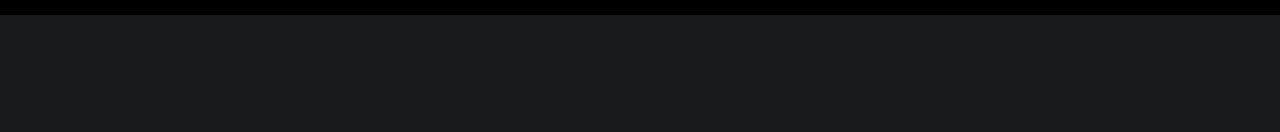
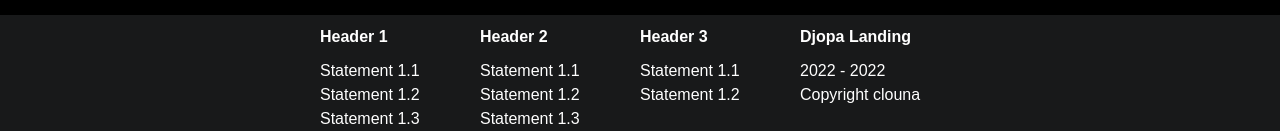
Before and after one commit to M3RCURRRY/landing, a plain HTML site: page index.html in a window 1280 px wide. Shown: the part 1945-2077 px from the top of the page. Drawn offline with Linux system fonts and the light colour scheme; a web font is replaced by a local one.

Commit message:
Finished footer

```diff
--- a/index.css
+++ b/index.css
@@ -268,8 +268,10 @@ header {
 }
 
 footer {
+  display: flex;
+  flex-direction: row;
   width: 100%;
-  height: 15vh;
+  height: auto;
   background-color: #18191A;
 }
 
@@ -279,6 +281,22 @@ footer {
 }
 
 .footer-container {
+  display: flex;
+  flex-direction: row;
   width: 50%;
   height: 100%;
 }
+
+.footer-topic {
+  display: flex;
+  flex-direction: column;
+  align-items: flex-start;
+  width: 25%;
+  height: 100%;
+  color: white;
+}
+
+.footer-topic > p {
+  font-weight: bold;
+  margin: 10px 0 10px 0;
+}
--- a/index.html
+++ b/index.html
@@ -108,7 +108,32 @@
         <div class="advantage-sides"></div>
       </div>
       <footer>
-
+        <div class="footer-sides"></div>
+        <div class="footer-container">
+          <div class="footer-topic">
+            <p>Header 1</p>
+            <span>Statement 1.1</span>
+            <span>Statement 1.2</span>
+            <span>Statement 1.3</span>
+          </div>
+          <div class="footer-topic">
+            <p>Header 2</p>
+            <span>Statement 1.1</span>
+            <span>Statement 1.2</span>
+            <span>Statement 1.3</span>
+          </div>
+          <div class="footer-topic">
+            <p>Header 3</p>
+            <span>Statement 1.1</span>
+            <span>Statement 1.2</span>
+          </div>
+          <div class="footer-topic">
+            <p>Djopa Landing</p>
+            <span>2022 - 2022</span>
+            <span>Copyright clouna</span>
+          </div>
+        </div>
+        <div class="footer-sides"></div>
       </footer>
     </div>
   </body>
```
